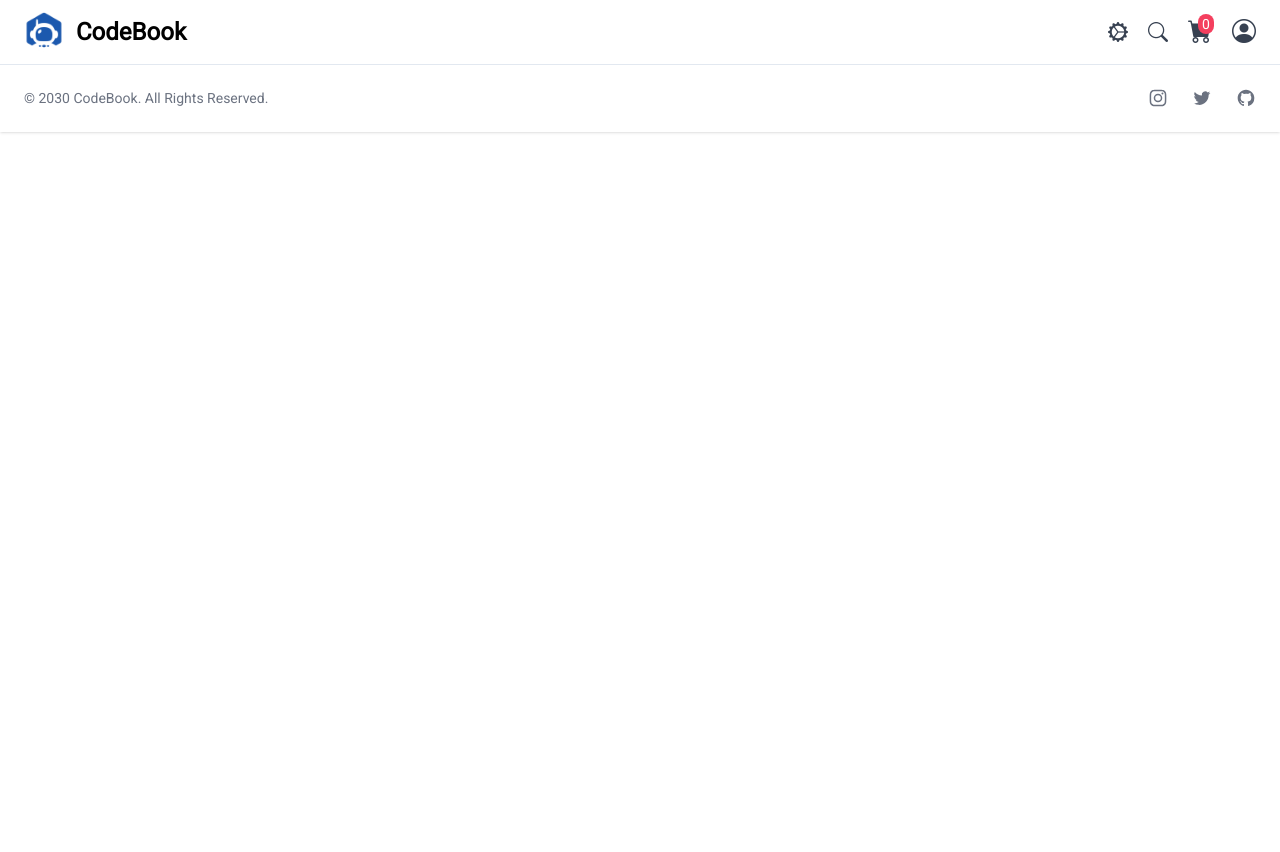
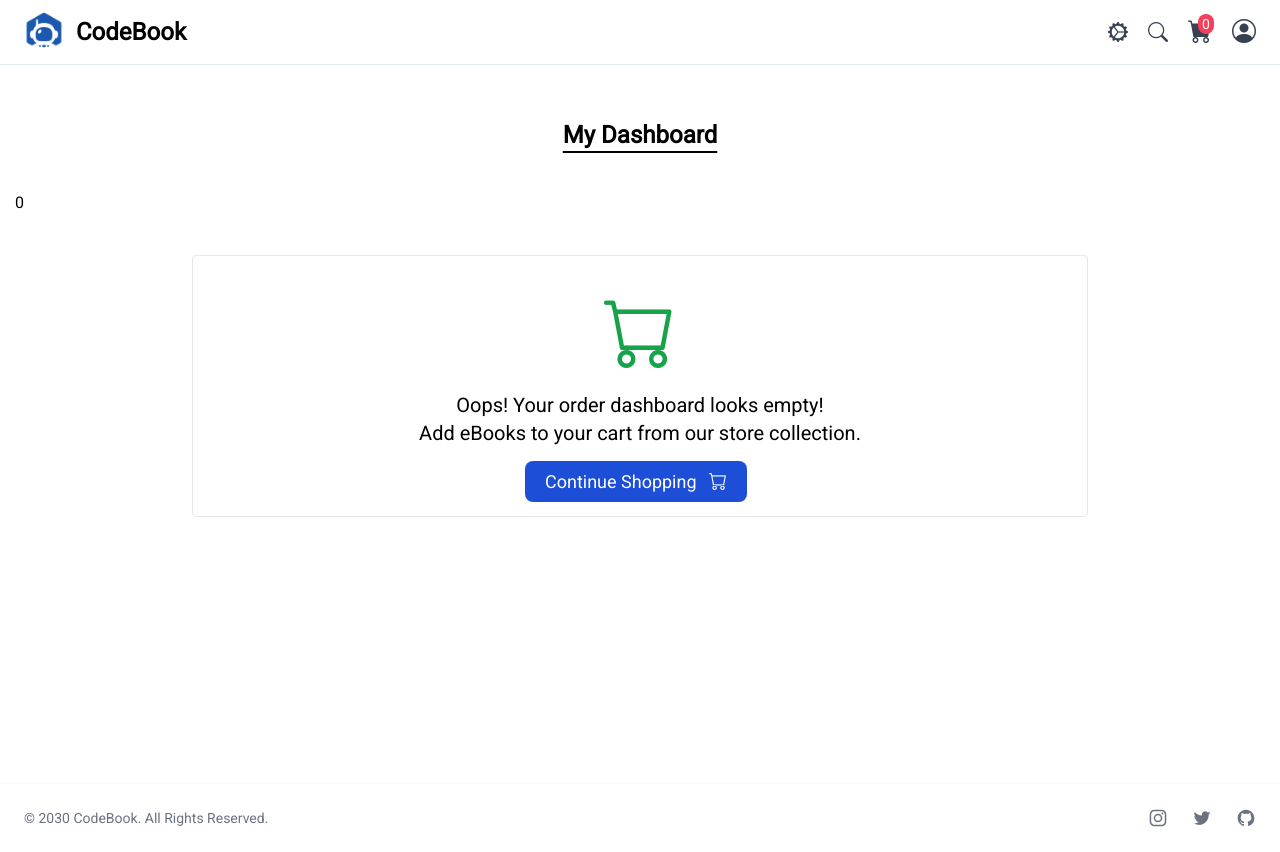
Before and after one commit to Zynalex9/Codebook---E-Commerce-Web-App, a React (Vite) app: page /dashboard in a window 1280 px wide. Before the commit the page ends 800 px from the top, so only its background shows below. Built offline with nearby package versions, Linux system fonts and the light colour scheme; sample sign-in values are in the browser's storage.

Commit message:
Static Dashboard

```diff
--- a/src/pages/Dashboard/DashbaordPage.jsx
+++ /dev/null
@@ -1,15 +0,0 @@
-import React from "react";
-
-export const DashbaordPage = () => {
-  return (
-    <main>
-      <section>
-        <p className="text-2xl text-center font-semibold dark:text-slate-100 my-10 underline underline-offset-8">
-          My Dashboard
-        </p>
-      </section>
-    </main>
-  );
-};
-
-export default DashbaordPage;
--- /dev/null
+++ b/src/pages/Dashboard/DashboardPage.jsx
@@ -0,0 +1,23 @@
+import React from "react";
+import DashboardCard from "./components/DashboardCard"
+import DashboardEmpty from "./components/DashboardEmpty"
+export const DashboardPage = () => {
+  const cartList = []
+  return (
+    <main>
+      <section>
+        <p className="text-2xl text-center font-semibold dark:text-slate-100 my-10 underline underline-offset-8">
+          My Dashboard
+        </p>
+      </section>
+      <section>
+        {cartList.length && cartList.map(()=>(
+          <DashboardCard/>
+        ))}
+      </section>
+      {!cartList.length && <DashboardEmpty/>}
+    </main>
+  );
+};
+
+export default DashboardPage;
--- a/src/pages/Dashboard/components/DashbaordCard.jsx
+++ b/src/pages/Dashboard/components/DashboardCard.jsx
@@ -1,6 +1,6 @@
 import React from 'react'
 
-export const DashbaordCard = () => {
+export const DashboardCard = () => {
     return (
       <div className="max-w-4xl m-auto p-2 mb-5 border dark:border-slate-700">
           <div className="flex justify-between text-sm m-2 font-bold dark:text-slate-200">
@@ -25,4 +25,4 @@ export const DashbaordCard = () => {
       </div>
     )
   }
-export default DashbaordCard
+export default DashboardCard
--- a/src/pages/Dashboard/components/DashbaordEmpty.jsx
+++ b/src/pages/Dashboard/components/DashboardEmpty.jsx
@@ -1,6 +1,7 @@
 import React from 'react'
+import { Link } from 'react-router-dom'
 
-export const DashbaordEmpty = () => {
+export const DashboardEmpty = () => {
     return (
       <section className="text-xl text-center max-w-4xl mx-auto my-10 py-5 dark:text-slate-100 border dark:border-slate-700 rounded">
           <div className="my-5">
@@ -8,8 +9,8 @@ export const DashbaordEmpty = () => {
               <p>Oops! Your order dashboard looks empty!</p>
               <p>Add eBooks to your cart from our store collection.</p>
           </div>
-          <a href="/" type="button" className="text-white bg-blue-700 hover:bg-blue-800 rounded-lg text-lg px-5 py-2.5 mr-2 mb-2 dark:bg-blue-600 dark:hover:bg-blue-700 focus:outline-none">Continue Shopping <i className="ml-2 bi bi-cart"></i></a>
+          <Link to="/" type="button" className="text-white bg-blue-700 hover:bg-blue-800 rounded-lg text-lg px-5 py-2.5 mr-2 mb-2 dark:bg-blue-600 dark:hover:bg-blue-700 focus:outline-none">Continue Shopping <i className="ml-2 bi bi-cart"></i></Link>
       </section>
     )
   }
-export default DashbaordEmpty
+export default DashboardEmpty
--- a/src/pages/index.js
+++ b/src/pages/index.js
@@ -4,6 +4,7 @@ export {default as ProductDetail} from "./ProductDetail.jsx"
 
 export {default as CartPage} from "./Cart/CartPage.jsx"
 export {default as OrderPage} from "./Order/OrderPage.jsx"
+export {default as DashboardPage} from "./Dashboard/DashboardPage.jsx"
 
 
 
--- a/src/routes/AllRoutes.jsx
+++ b/src/routes/AllRoutes.jsx
@@ -1,6 +1,6 @@
 import { Routes, Route } from 'react-router-dom'
 import React from 'react'
-import { HomePage, ProductLists,ProductDetail, Login, Register, CartPage, OrderPage } from '../pages'
+import { HomePage, ProductLists,ProductDetail, Login, Register, CartPage, OrderPage, DashboardPage } from '../pages'
 import ProtectRoute from './ProtectRoute'
 
 function AllRoutes() {
@@ -14,6 +14,7 @@ function AllRoutes() {
         <Route path='register' element={<Register/>}/>
         <Route path='cart' element={<ProtectRoute><CartPage/></ProtectRoute>}/>
         <Route path='order-summary' element={<ProtectRoute><OrderPage/></ProtectRoute>}/>
+        <Route path='dashboard' element={<ProtectRoute><DashboardPage/></ProtectRoute>}/>
     </Routes>
     </>
   )
```
